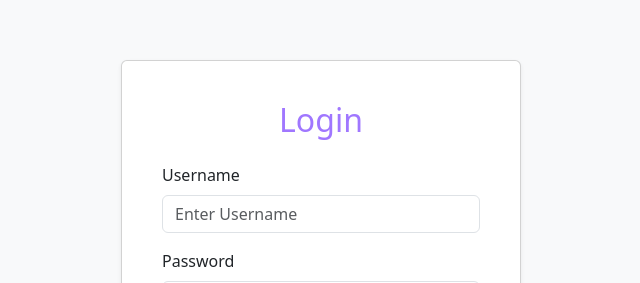
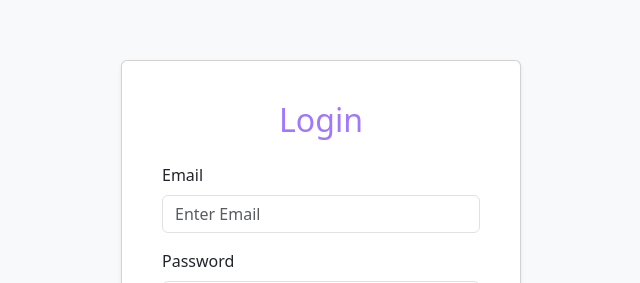
Before and after one commit to Stewbin/jumping-fox-notes, a React (Create React App) app: page / in a window 1280 px wide. Shown: the part 130-413 px from the top of the page, without its empty margins (319-959 px from the left). Built offline with nearby package versions, Linux system fonts and the light colour scheme.

Commit message:
Update Firestore security rules and fix signup/login handling

```diff
--- a/src/components/Login.js
+++ b/src/components/Login.js
@@ -2,9 +2,10 @@ import React, { useState } from 'react';
 import axios from 'axios';
 import { useNavigate } from 'react-router-dom';
 import 'bootstrap/dist/css/bootstrap.css';
+import { auth , signInWithEmailAndPassword} from '../lib/firebase';
 
 const Login = () => {
-    const [username, setUsername] = useState('');
+    const [email, setEmail] = useState('');
     const [password, setPassword] = useState('');
     const [error, setError] = useState('');
     const navigate = useNavigate();
@@ -13,18 +14,11 @@ const Login = () => {
         event.preventDefault();
 
         try {
-            const response = await axios.get('http://localhost:9000/getUser', {
-                params: { username, password },
-            });
-
-            if (response.data) {
-                alert('Login Successful');
-                navigate('/home');  // Changed from '/login-successful' to '/home'
-            } else {
-                setError('Wrong Credentials');
-            }
+            await signInWithEmailAndPassword(auth, email, password);
+            alert('Login Successful');
+            navigate('/home');
         } catch (err) {
-            setError('Login Error');
+            setError('Wrong Credentials');
             console.error(err);
         }
     };
@@ -37,14 +31,14 @@ const Login = () => {
                     {error && <div className="alert alert-danger">{error}</div>}
                     <form onSubmit={handleLogin}>
                         <div className="mb-3">
-                            <label htmlFor="username" className="form-label">Username</label>
+                            <label htmlFor="email" className="form-label">Email</label>
                             <input
                                 type="text"
                                 className="form-control"
-                                id="username"
-                                placeholder="Enter Username"
-                                value={username}
-                                onChange={(e) => setUsername(e.target.value)}
+                                id="email"
+                                placeholder="Enter Email"
+                                value={email}
+                                onChange={(e) => setEmail(e.target.value)}
                             />
                         </div>
                         <div className="mb-3">
--- a/src/components/Signup.js
+++ b/src/components/Signup.js
@@ -2,33 +2,41 @@ import React, { useState } from 'react';
 import axios from 'axios';
 import { useNavigate } from 'react-router-dom';
 import 'bootstrap/dist/css/bootstrap.css';
+import {auth, db, doc, setDoc,createUserWithEmailAndPassword } from '../lib/firebase';
 
 const Signup = () => {
     const [firstName, setFirstName] = useState('');
     const [lastName, setLastName] = useState('');
-    const [username, setUsername] = useState('');
+    const [email, setEmail] = useState('');
     const [password, setPassword] = useState('');
     const [error, setError] = useState('');
     const navigate = useNavigate();
 
+
     const handleSignUp = async (event) => {
         event.preventDefault();
+        setError('');
 
         try {
-            const response = await axios.post('http://localhost:9000/createUser', {
+
+            const userCredential = await createUserWithEmailAndPassword(auth, email, password);
+            const user = userCredential.user;
+
+            await setDoc(doc(db, "users", user.uid), {
                 firstName,
                 lastName,
-                username,
-                password,
+                email,
+                createdAt: new Date(),
             });
 
-            if (response.data) {
-                alert('Signup successful!');
-                navigate('/login');
+            alert('Signup Successful!');
+            navigate('/login');
+        } catch (err) {
+
+            if (err.code !== 'auth/email-already-in-use') {
+                setError(err.message || 'Signup failed. Please try again.');
             }
-        } catch (err) {
-            setError('Error in Signing Up');
-            console.error(err);
+            console.error("Signup Error:", err);
         }
     };
 
@@ -62,14 +70,15 @@ const Signup = () => {
                             />
                         </div>
                         <div className="mb-3">
-                            <label htmlFor="username" className="form-label">Username</label>
+                            <label htmlFor="email" className="form-label">Email</label>
                             <input
-                                type="text"
+                                type="email"
                                 className="form-control"
-                                id="username"
-                                placeholder="Enter Username"
-                                value={username}
-                                onChange={(e) => setUsername(e.target.value)}
+                                id="email"
+                                placeholder="Enter Email"
+                                value={email}
+                                onChange={(e) => setEmail(e.target.value)}
+                                required
                             />
                         </div>
                         <div className="mb-3">
--- a/src/lib/firebase.js
+++ b/src/lib/firebase.js
@@ -1,19 +1,31 @@
-// Import the functions you need from the SDKs you need
+// Import all required Firebase services
 import { initializeApp } from "firebase/app";
-// TODO: Add SDKs for Firebase products that you want to use
-// https://firebase.google.com/docs/web/setup#available-libraries
+import { getAuth, signInWithEmailAndPassword, createUserWithEmailAndPassword } from "firebase/auth";
+import { getFirestore, doc, setDoc } from "firebase/firestore";
 
-// Your web app's Firebase configuration
+// Your Firebase configuration
 const firebaseConfig = {
   apiKey: "AIzaSyCYIFhBAqMaM4GQJTc6EaekQXsq5KiWBDE",
   authDomain: "jumping-fox-notes.firebaseapp.com",
   projectId: "jumping-fox-notes",
   storageBucket: "jumping-fox-notes.firebasestorage.app",
   messagingSenderId: "986976785621",
-  appId: "1:986976785621:web:a406d6801721cd2717fe5c",
+  appId: "1:986976785621:web:a406d6801721cd2717fe5c"
 };
 
 // Initialize Firebase
 const app = initializeApp(firebaseConfig);
 
-export default app;
+// Initialize services
+const auth = getAuth(app);
+const db = getFirestore(app);
+
+// Export everything your components need
+export {
+  auth,
+  db,
+  signInWithEmailAndPassword,
+  createUserWithEmailAndPassword,
+  doc,
+  setDoc
+};
```
